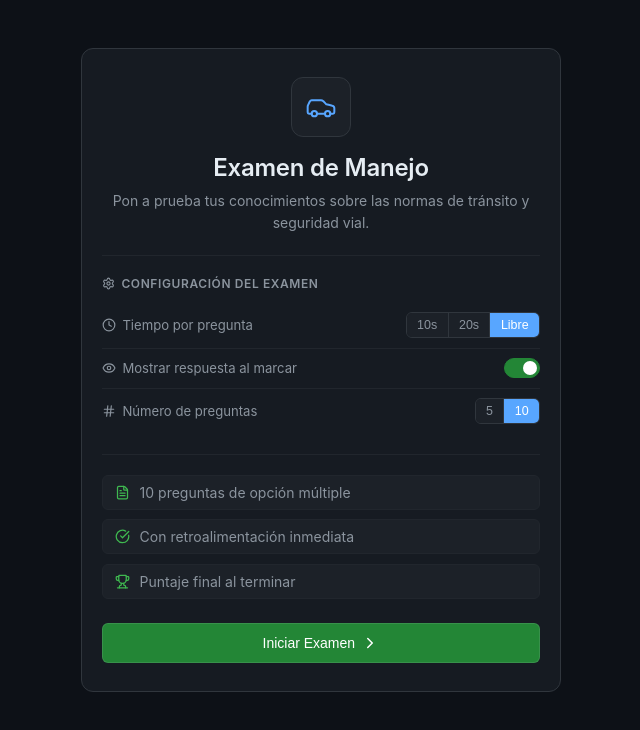
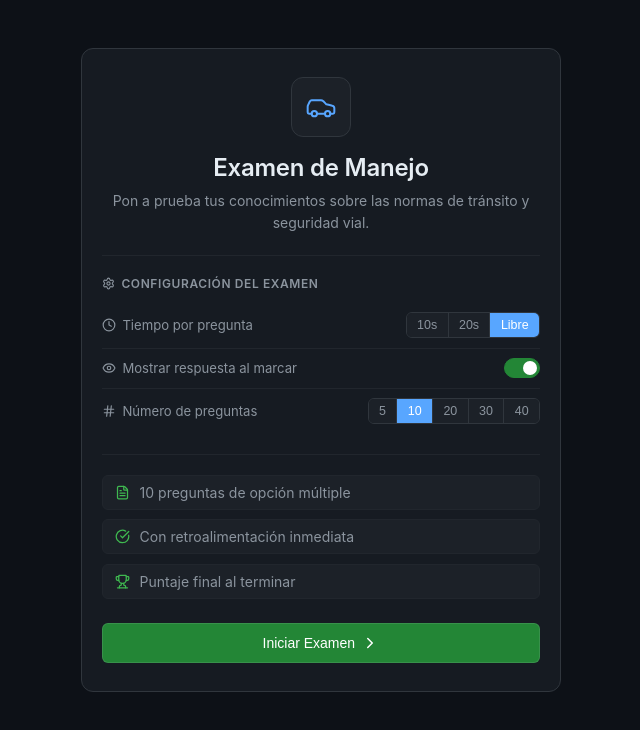
Before and after one commit to Samuel-TC/exame-de-manejo, a React (Vite) app: page / in a window 1280 px wide. Shown: the top 730 px of the page, without its empty margins (319-959 px from the left). Built offline with nearby package versions, Linux system fonts and the light colour scheme.

Commit message:
feat: Expand question count options in ExamConfig and StartScreen component

```diff
--- a/src/components/StartScreen.tsx
+++ b/src/components/StartScreen.tsx
@@ -73,7 +73,7 @@ export default function StartScreen({ onStart }: Props) {
                         Número de preguntas
                     </div>
                     <div className={styles.btnGroup}>
-                        {([5, 10] as (5 | 10)[]).map((n) => (
+                        {([5, 10, 20, 30, 40] as (5 | 10 | 20 | 30 | 40)[]).map((n) => (
                             <button
                                 key={n}
                                 className={`${styles.segBtn} ${config.questionCount === n ? styles.segBtnActive : ''}`}
--- a/src/types/config.ts
+++ b/src/types/config.ts
@@ -1,7 +1,7 @@
 export interface ExamConfig {
     timePerQuestion: 10 | 20 | null
     showFeedback: boolean
-    questionCount: 5 | 10
+    questionCount: 5 | 10 | 20 | 30 | 40
 }
 
 export const defaultConfig: ExamConfig = {
```
